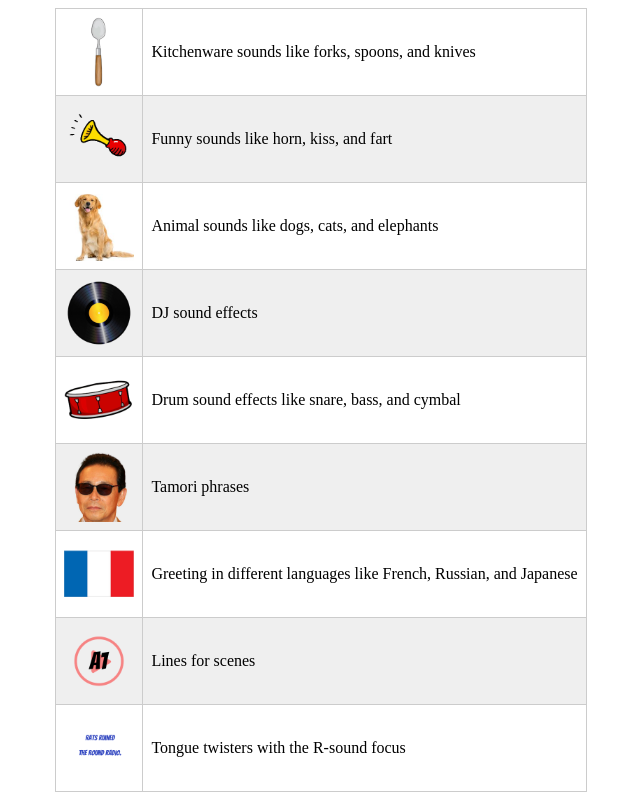
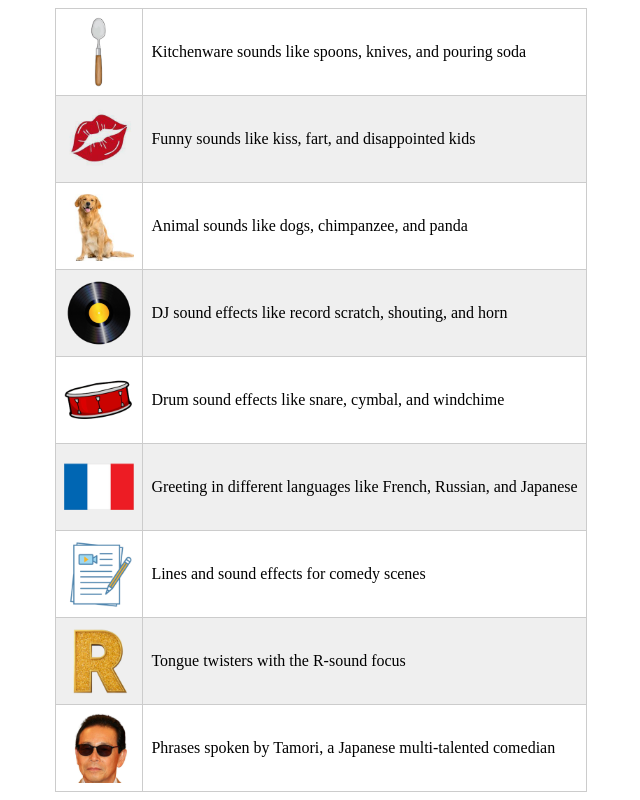
Before and after one commit to eightyninja/eightyninja.github.io, a plain HTML site: page index.html in a window 1280 px wide. Shown: the whole page, without its empty margins (319-959 px from the left). Drawn offline with Linux system fonts and the light colour scheme.

Commit message:
More kit descriptions in the main page

```diff
--- a/index.html
+++ b/index.html
@@ -39,15 +39,15 @@
   </style>
   <div id="menu">
     <table>
-      <tr><td><a href="kit_kitchen/index.html"><img src="kit_kitchen/image/img_spoon.png"></a></td><td>Kitchenware sounds like forks, spoons, and knives</td></tr>
-      <tr><td><a href="kit_funny/index.html"><img src="kit_funny/image/img_horn.png"></a></td><td>Funny sounds like horn, kiss, and fart</td></tr>
-      <tr><td><a href="kit_animal/index.html"><img src="kit_animal/image/img_dog.png"></a></td><td>Animal sounds like dogs, cats, and elephants</td></tr>
-      <tr><td><a href="kit_dj/index.html"><img src="kit_dj/image/img_dj1.png"></a></td><td>DJ sound effects</td></tr>
-      <tr><td><a href="kit_drum/index.html"><img src="kit_drum/image/img_snare.png"></a></td><td>Drum sound effects like snare, bass, and cymbal</td></tr>
-      <tr><td><a href="kit_tamori/index.html"><img src="kit_tamori/image/img_daredemo.png"></a></td><td>Tamori phrases</td></tr>
+      <tr><td><a href="kit_kitchen/index.html"><img src="kit_kitchen/image/img_spoon.png"></a></td><td>Kitchenware sounds like spoons, knives, and pouring soda</td></tr>
+      <tr><td><a href="kit_funny/index.html"><img src="kit_funny/image/img_kiss.png"></a></td><td>Funny sounds like kiss, fart, and disappointed kids</td></tr>
+      <tr><td><a href="kit_animal/index.html"><img src="kit_animal/image/img_dog.png"></a></td><td>Animal sounds like dogs, chimpanzee, and panda</td></tr>
+      <tr><td><a href="kit_dj/index.html"><img src="kit_dj/image/img_dj1.png"></a></td><td>DJ sound effects like record scratch, shouting, and horn</td></tr>
+      <tr><td><a href="kit_drum/index.html"><img src="kit_drum/image/img_snare.png"></a></td><td>Drum sound effects like snare, cymbal, and windchime</td></tr>
       <tr><td><a href="kit_greeting/index.html"><img src="kit_greeting/image/img_french.png"></a></td><td>Greeting in different languages like French, Russian, and Japanese</td></tr>
-      <tr><td><a href="kit_scene1/index.html"><img src="kit_scene1/image/img_a1.png"></a></td><td>Lines for scenes</td></tr>
-      <tr><td><a href="kit_ttwister1/index.html"><img src="kit_ttwister1/image/img_rats.png"></a></td><td>Tongue twisters with the R-sound focus</td></tr>
+      <tr><td><a href="kit_scene1/index.html"><img src="kit_scene1/image/script.png"></a></td><td>Lines and sound effects for comedy scenes</td></tr>
+      <tr><td><a href="kit_ttwister1/index.html"><img src="kit_ttwister1/image/r.png"></a></td><td>Tongue twisters with the R-sound focus</td></tr>
+      <tr><td><a href="kit_tamori/index.html"><img src="kit_tamori/image/img_daredemo.png"></a></td><td>Phrases spoken by Tamori, a Japanese multi-talented comedian</td></tr>
     </table>
     </div>
   </div>
```
Also changed, not shown: kit_scene1/image/play.png (deleted), kit_scene1/image/script.png (added), kit_ttwister1/image/r.png (added).
